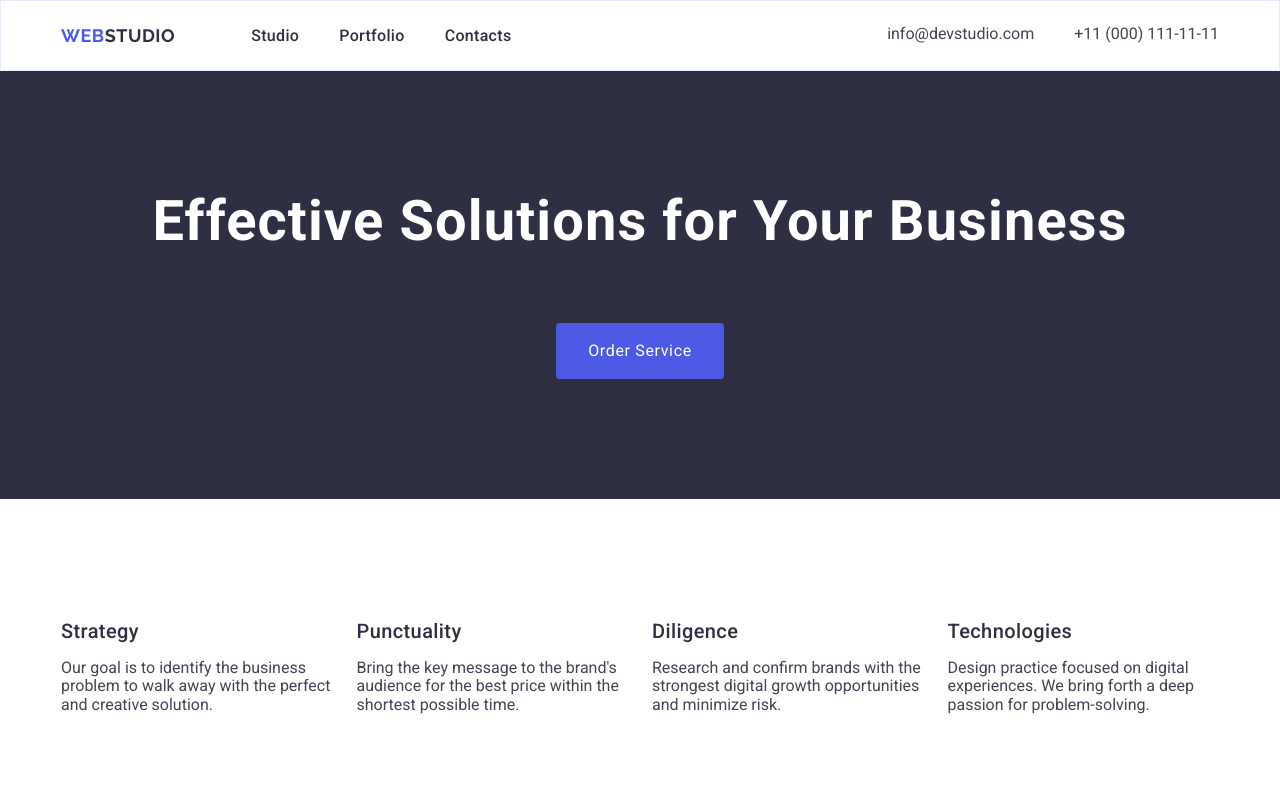
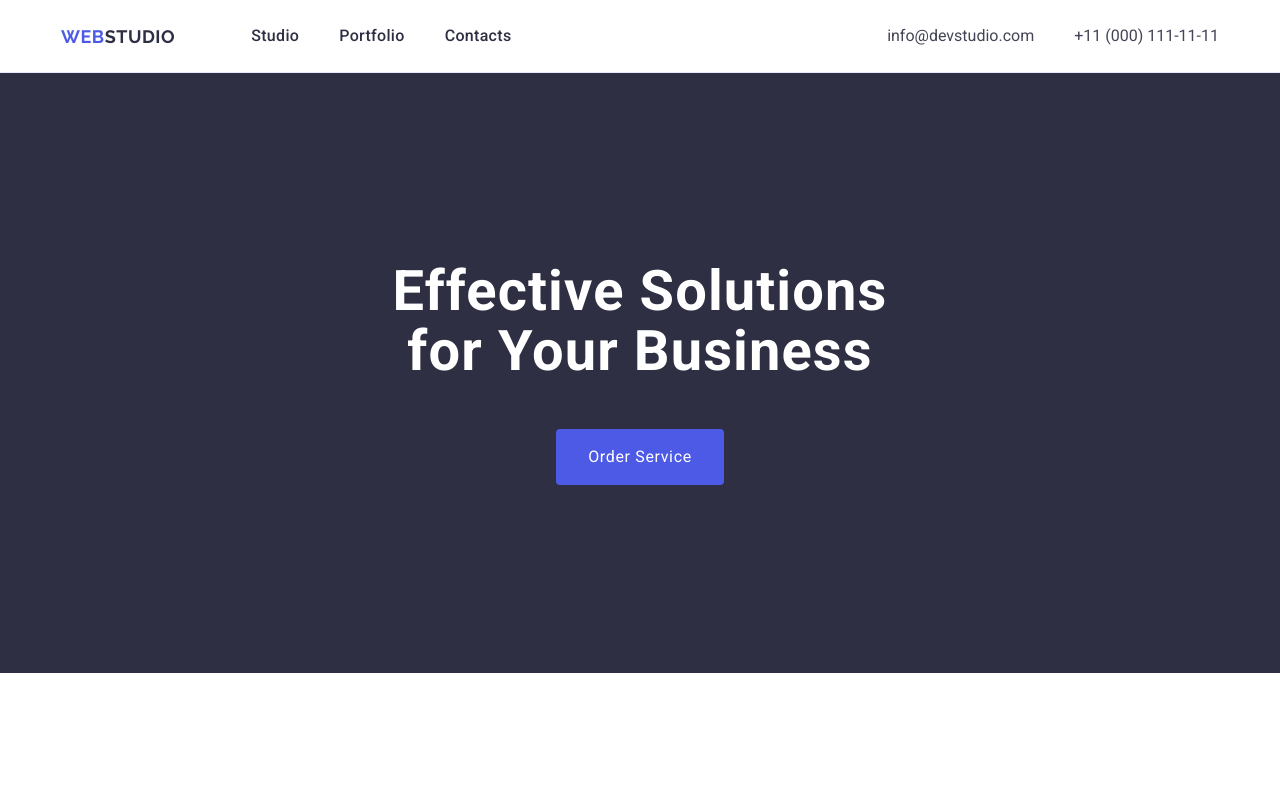
Before and after one commit to ulaskarakas/goit-markup-hw-03, a plain HTML site: page index.html in a window 1280 px wide. Shown: the top 790 px of the page. Drawn offline with nearby package versions, Linux system fonts and the light colour scheme.

Commit message:
Fix some missing points

```diff
--- a/css/styles.css
+++ b/css/styles.css
@@ -86,7 +86,8 @@ button {
 
 /* header */
 header {
-  border: 1px solid #e7e9fc;
+  border-bottom: 1px solid #e7e9fc;
+  padding: 24px 0;
 }
 
 header .container {
@@ -104,10 +105,7 @@ header .container {
   display: flex;
   gap: 40px;
   font-style: normal;
-}
-
-header a {
-  padding: 24px 0;
+  align-items: center;
 }
 
 header ul {
@@ -119,8 +117,13 @@ header ul {
 }
 
 /* hero */
-.hero .container {
+.hero {
+  display: flex;
+  flex-direction: column;
+  justify-content: center;
+  text-align: center;
   gap: 48px;
+  padding: 188px 0;
 }
 
 .hero-btn {
@@ -175,6 +178,7 @@ header ul {
 
 .title-one {
   font-size: 56px;
+  font-weight: 700;
   line-height: 1.0714;
   letter-spacing: 0.02em;
 }
--- a/index.html
+++ b/index.html
@@ -43,10 +43,8 @@
     </header>
     <main>
       <section class="bgcolor-navy">
-        <div class="hero container section section-centered">
-          <h1 class="title-one color-white">
-            Effective Solutions for Your Business
-          </h1>
+        <div class="hero container color-white title-one">
+            Effective Solutions </br> for Your Business
           <button
             type="button"
             class="hero-btn button-text color-white bgcolor-iris"
```
